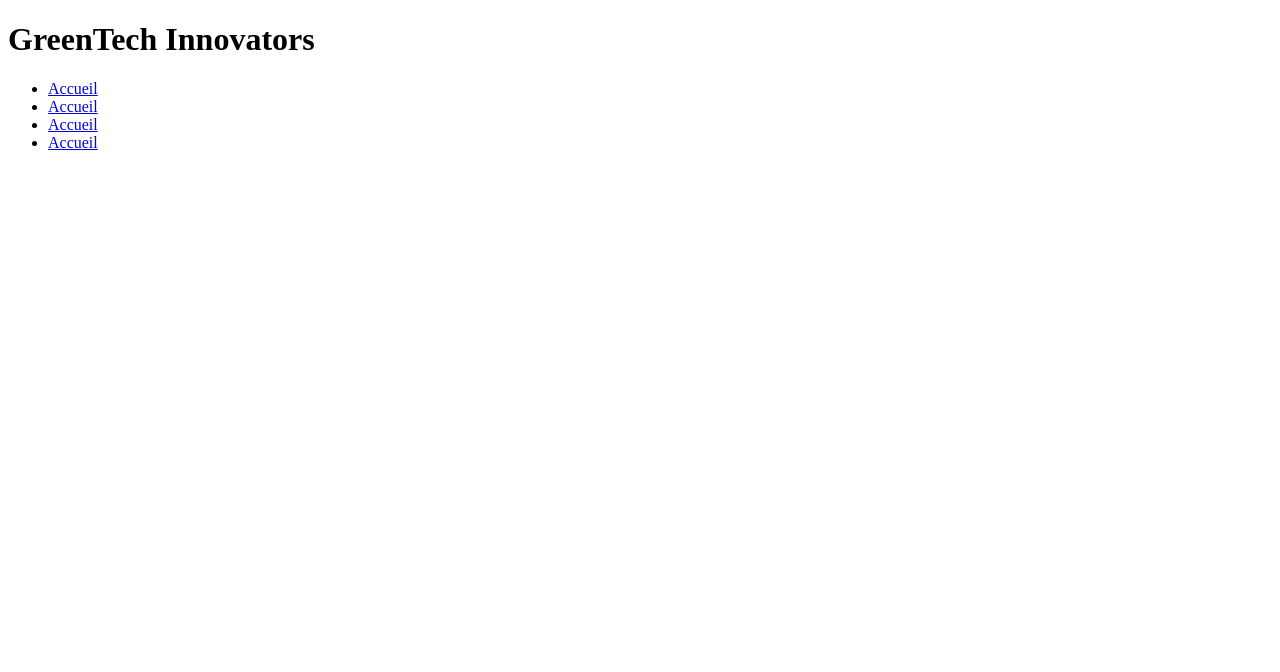
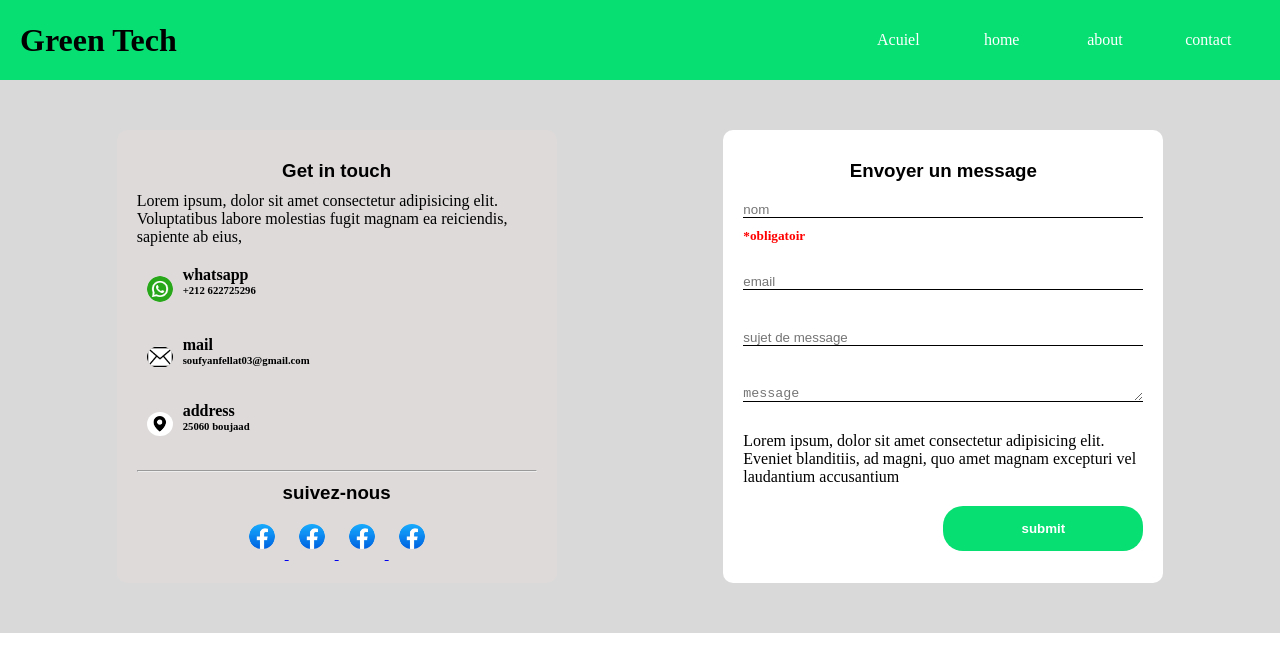
Before and after one commit to soufyane-felate/GreenTech, a plain HTML site: page project/contact.html in a window 1280 px wide. Drawn offline with Linux system fonts and the light colour scheme.

Commit message:
added function verify Name

```diff
--- a/project/contact.html
+++ b/project/contact.html
@@ -3,21 +3,90 @@
 <head>
     <meta charset="UTF-8">
     <meta name="viewport" content="width=device-width, initial-scale=1.0">
-    <title>Contactez nous</title>
-    <link rel="stylesheet" href="contact.css">
-    <link rel="stylesheet" href="contact.js">
+    <title>GreenTech</title>
+    <link rel="stylesheet" href="/style/contact.css">
+    <script defer src="/script/contact.js"></script>
 </head>
 <body>
-    <div class="navbar">
-        <h1>
-            GreenTech Innovators
-        </h1>
+    <div class="nav">
+        <h1>Green Tech</h1>
         <ul>
-            <li><a href="index.html">Accueil</a></li>
-            <li><a href="#">Accueil</a></li>
-            <li><a href="#">Accueil</a></li>
-            <li><a href="#">Accueil</a></li>
+            <li><a href="#">Acuiel</a></li>
+            <li><a href="#">home</a></li>
+            <li><a href="#">about</a></li>
+            <li><a href="#">contact</a></li>
         </ul>
+    </div>
+
+    <!--container-->
+
+    <div class="container1">
+        <div class="message">
+            <h3>Envoyer un message</h3>
+            <input type="text" placeholder="nom" id="nom">
+            <h5 id="cn">*obligatoir</h5>
+            <input type="email" placeholder="email" class="email">
+            <h5 class="ce"></h5>
+            <input type="text" placeholder="sujet de message" class="sm">
+            <h5 class="cs"></h5>
+
+            <textarea id="comment" name="comment" rows="1" cols="20" placeholder="message"></textarea>
+            <h5 class="cm"></h5>
+
+            <p>Lorem ipsum, dolor sit amet consectetur adipisicing elit. Eveniet blanditiis, ad magni,
+                 quo amet magnam excepturi vel laudantium accusantium </p>
+            <button type="button" class="btn">submit</button>
+    </div>
+    <div class="contact">
+        <h3>Get in touch</h3>
+        <p>Lorem ipsum, dolor sit amet consectetur adipisicing elit. Voluptatibus labore molestias fugit magnam
+             ea reiciendis, sapiente ab eius,</p>
+        <div class="cont1">
+                <div class="pawha">
+                <div class="img">
+                    <img src="/images/whatsapp.png" alt="">
+                </div>
+                <div class="wh">
+                    <h4>whatsapp</h4>
+                    <h6>+212 622725296</h6>
+                </div>
+
+               </div>
+                <div class="pawha">
+                <div class="img">
+                    <img src="/images/mail.png" alt="">
+                </div>
+                <div class="wh">
+                    <h4>mail</h4>
+                    <h6>soufyanfellat03@gmail.com</h6>
+                </div>
+
+               </div>
+                <div class="pawha">
+                <div class="img">
+                    <img src="/images/addres.png" alt="">
+                </div>
+                <div class="wh">
+                    <h4>address</h4>
+                    <h6>25060 boujaad</h6>
+                </div>
+
+               </div>
+
+             </div>
+
+             <hr>
+             <div class="send">
+                <h3>suivez-nous</h3>
+                <div class="img">
+               <a href="https://www.facebook.com/soufyan.mohamed.923" target="_blank"><img src="/images/facebook.jpeg" alt=""> </a>
+               <a href="https://www.facebook.com/soufyan.mohamed.923" target="_blank"><img src="/images/facebook.jpeg" alt=""> </a>
+               <a href="https://www.facebook.com/soufyan.mohamed.923" target="_blank"><img src="/images/facebook.jpeg" alt=""> </a>
+               <a href="https://www.facebook.com/soufyan.mohamed.923" target="_blank"><img src="/images/facebook.jpeg" alt=""> </a>
+
+                </div>
+             </div>
+
     </div>
 
 </body>
--- a/script/contact.js
+++ b/script/contact.js
@@ -0,0 +1,25 @@
+const nom = document.getElementById("nom");
+const cn = document.getElementById("cn");
+//function pour verifier si le nom est vide ou non
+function verefieName() {
+nom.addEventListener('input', function () {
+  if (nom.value !== '' && nom.value !== null) {
+    cn.textContent = '';
+  } else {
+    cn.textContent = 'obligatoir';
+  }
+
+
+
+
+
+});
+}
+//function pour verifier si le email est valide ou non
+function verifieEmail()
+{
+
+}
+
+
+verefieName();
--- a/style/contact.css
+++ b/style/contact.css
@@ -1,44 +1,128 @@
-*
-{
+*{
     margin: 0;
     padding: 0;
 }
-.navbar
+.nav
 {
-    background-color: #5FC552;
     display: flex;
+    background-color: rgb(7, 223, 115);
+    height: 80px;
+    align-items: center;
+
+}
+.nav h1
+{
+    flex: 2;
+    margin-left:20px ;
+
+}
+.nav ul
+{
+    display: flex;
+    flex: 1;
+    justify-content: flex-end;
+    margin-right: 20px;
+}
+.nav li
+{
+    display: flex;
+    flex: 1;
+    justify-content: space-around;
+}
+.nav a
+{
     color: white;
-    width: 100%;
+    text-decoration: none;
+
+}
+.container1
+{
+    display: flex;
+    flex-direction: row-reverse;
+    background-color: #D9D9D9;
+    justify-content: space-evenly;
+
 
 
 }
-.navbar h1
+.message,.contact
 {
-    font-size: 25px;
-    margin-left: 20px;
+    display: flex;
+    width: 400px;
+    flex-direction: column;
+    border-radius: 10px;
+    background-color: white;
+    margin: 50px;
+    padding: 20px;
 
 }
-.navbar ul
+.contact
+{
+    background-color: #DEDADA;
+}
+
+.message h5
+{
+    margin-bottom: 20px;
+    color: red;
+}
+.message h3 ,.contact h3
+{
+    align-items: center;
+    text-align: center;
+    font-family: Arial, Helvetica, sans-serif;
+    margin-top: 10px;
+    margin-bottom: 10px;
+}
+.message input ,textarea
+{
+    width: 100%;
+    border: none;
+    margin-top: 10px;
+    border-bottom: 1px black solid;
+    margin-bottom: 10px;
+    outline: none;
+
+}
+
+
+.btn
+{
+    background-color: rgb(7, 223, 115);
+    border-radius: 20px;
+    border: none;
+    height: 45px;
+    color: white;
+    font-weight: bold;
+    margin-top: 20px;
+    width: 50%;
+    margin-left: 50%;
+}
+.btn:hover
+{
+    background-color: aqua;
+}
+.pawha
 {
     display: flex;
-    justify-content: end;
-    align-items: center;
-    width: 70%;
-    background-color: aqua;
+    margin-top: 20px;
+
+}
+
+img{
+    border-radius: 50%;
+    width: 26px;
+    margin-right: 20px;
+    margin: 10px;
 
 
 }
-.navbar a
+.img
 {
-    display: flex;
-    justify-content: left;
-    text-decoration: none;
-        color: white;
-
-
+    align-items: center;
+    text-align: center;
 }
-.navbar li
+hr
 {
- list-style: none;
- margin:0px 20px;
+    margin-top: 20px;
 }
```
Also changed, not shown: images/addres.png (added), images/facebook.jpeg (added), images/insta.jpeg (added), images/mail.png (added), images/whatsapp.png (added).
